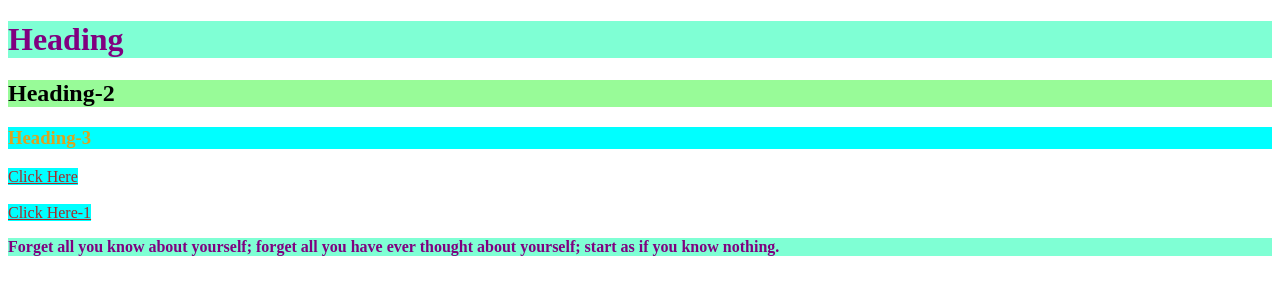
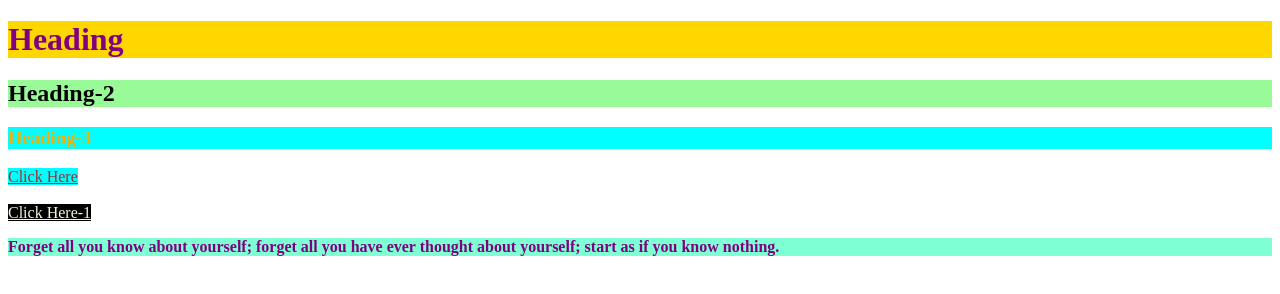
Before and after one commit to Uzzalnepty7777/class-10, a plain HTML site: page index.html in a window 1280 px wide. Drawn offline with Linux system fonts and the light colour scheme.

Commit message:
Modified

```diff
--- a/index.html
+++ b/index.html
@@ -5,20 +5,19 @@
     <meta name="viewport" content="width=device-width, initial-scale=1.0">
     <title>class-10</title>
     <style>
-        h1{background-color:aquamarine; color:purple}
+        h1{background-color:gold; color:purple}
         h2{background-color:palegreen; color:black}
-        h3{background-color:aqua; color:goldenrod}
+        h3{background-color:aqua; color:rgb(241, 176, 9)}
         p{background-color:aquamarine; color:purple}
         a{background-color:aqua; color:brown}
-
     </style>
 </head>
 <body>
     <h1>Heading</h1>
     <h2>Heading-2</h2>
     <h3>Heading-3</h3>
-    <a href="#">Click Here</a> <br> <br>
-    <a href="#">Click Here-1</a>
+    <a href="#" class="#" id="#">Click Here</a> <br> <br>
+    <a href="#" id="#" class="#" style="background-color:black; color:beige">Click Here-1</a>
     <p><b>Forget all you know about yourself; forget all you have ever thought about yourself; start as if you know nothing.</b></p>
 
 </body>
```
